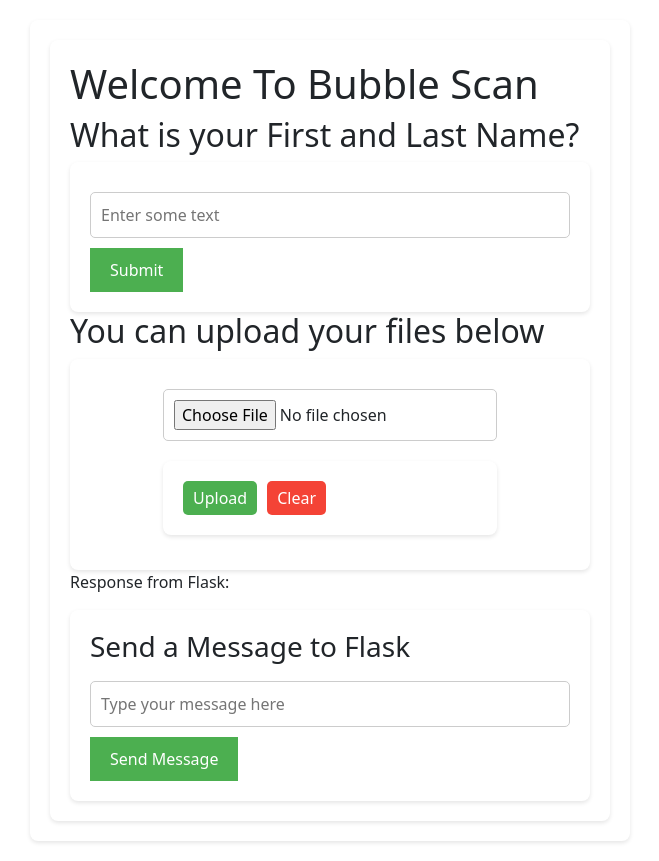
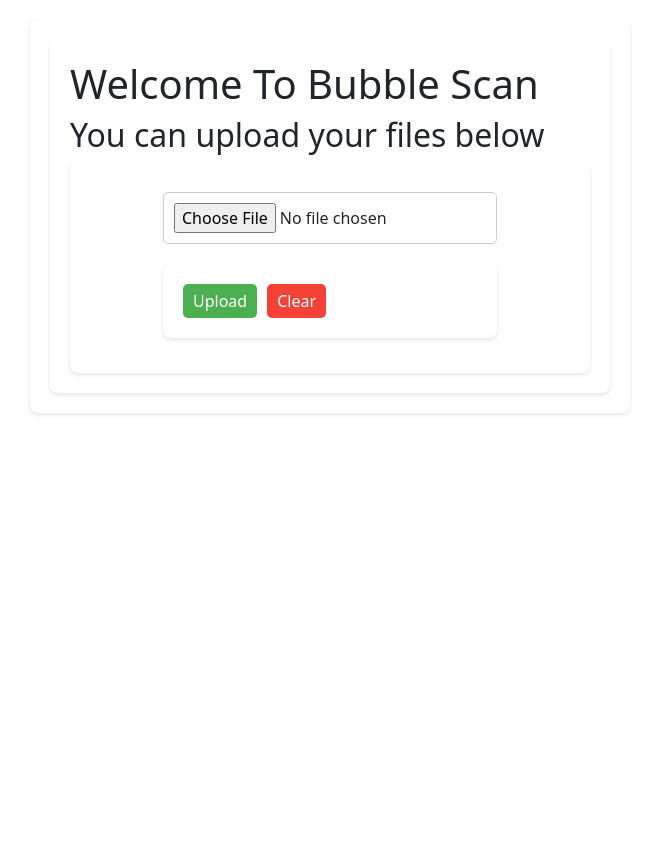
Before and after one commit to rkarmuri/bubble_scan, a React (Vite) app in the folder bubblescan-client/: page / in a window 1280 px wide. Shown: the whole page, without its empty margins (310-969 px from the left). After the commit the page ends 800 px from the top, so only its background shows below. Built offline with nearby package versions, Linux system fonts and the light colour scheme; no server answers.

Commit message:
removed unnecessary components

```diff
--- a/bubblescan-client/src/App.tsx
+++ b/bubblescan-client/src/App.tsx
@@ -38,22 +38,8 @@
   return (
     <div>
       <h1>Welcome To Bubble Scan</h1>
-      <h2>What is your First and Last Name?</h2>
-      <InputComponent />
       <h2>You can upload your files below</h2>
       <FileUploadComponent />
-      <p>Response from Flask: {data}</p>
-      <div>
-        <h3>Send a Message to Flask</h3>
-        <input
-          type="text"
-          value={message}
-          onChange={(e) => setMessage(e.target.value)}
-          placeholder="Type your message here"
-        />
-        <button onClick={sendMessage}>Send Message</button>
-        {response && <p>Response from sending message: {response}</p>}
-      </div>
     </div>
   );
 }
```
